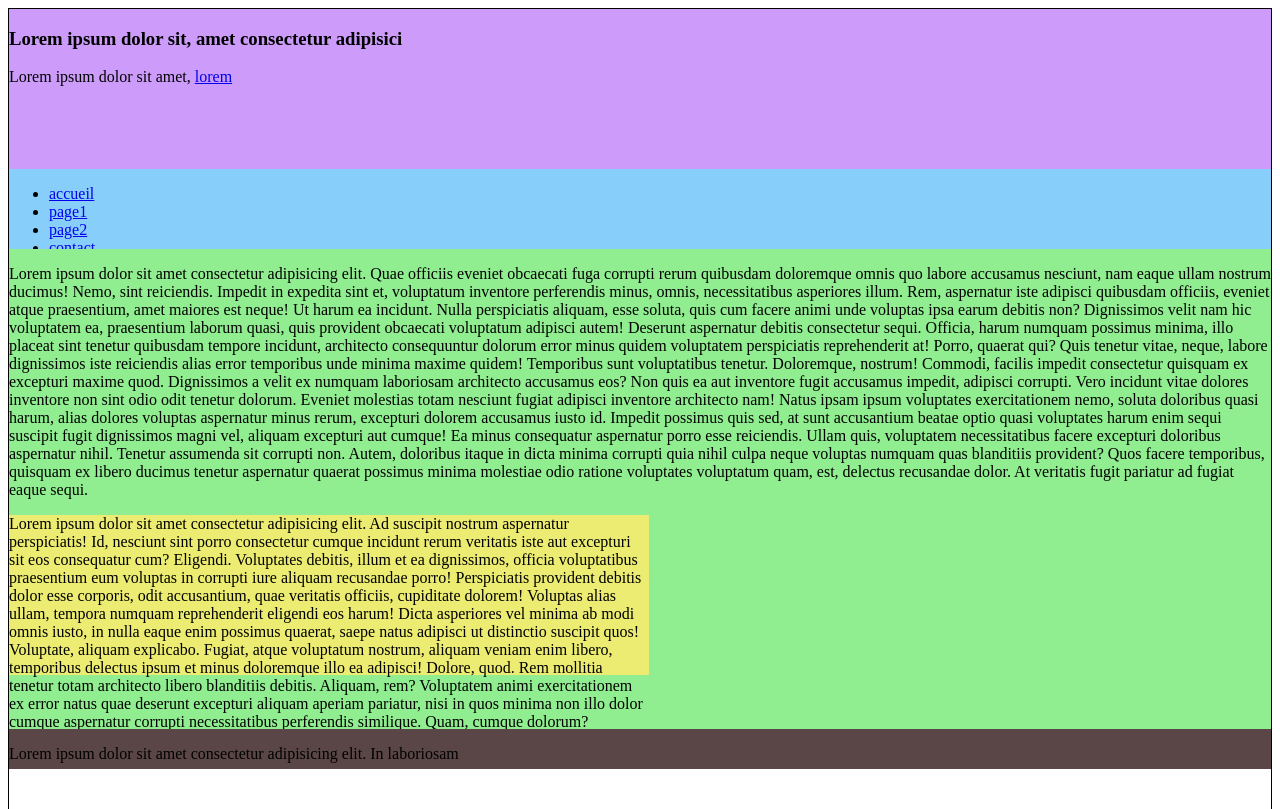
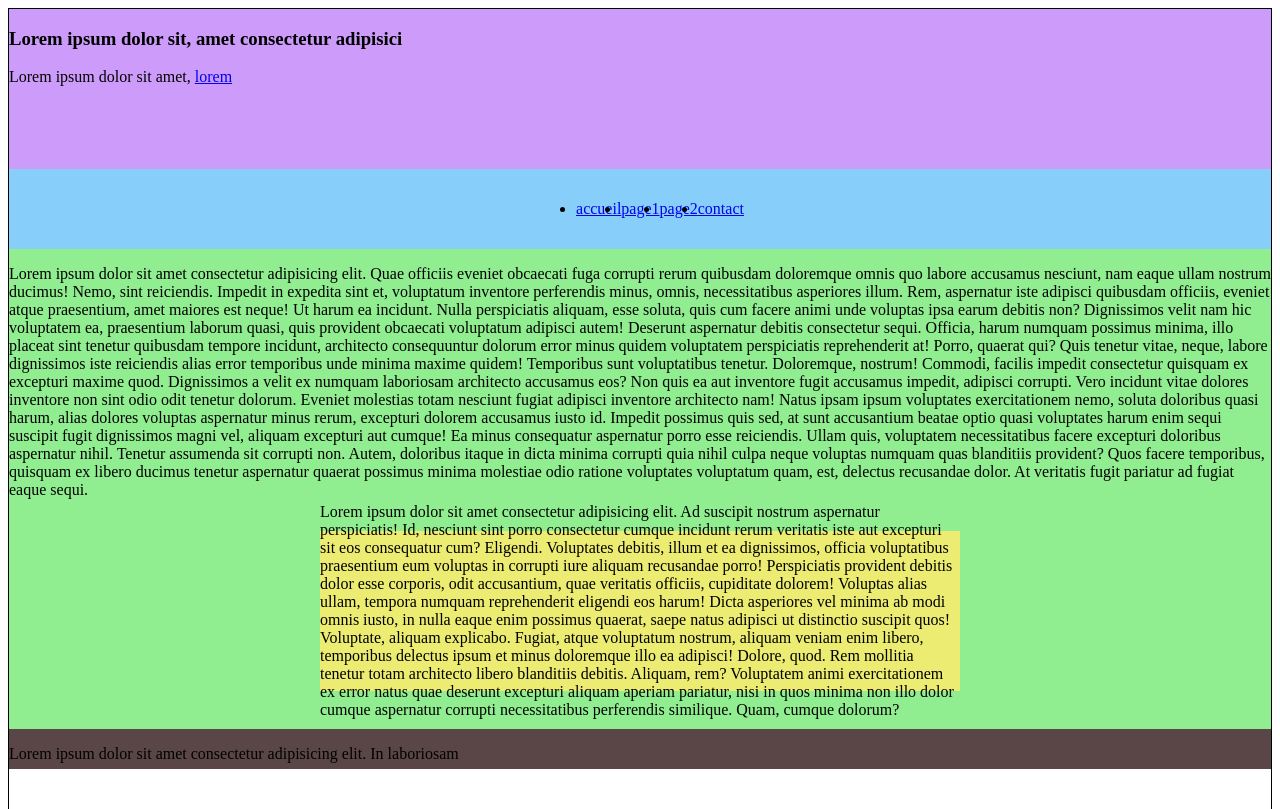
Before and after one commit to CedBG/exercice-autocorrection-flexbox, a plain HTML site: page phase2/exercice1/index.html in a window 1280 px wide. Shown: the top 809 px of the page. Drawn offline with Linux system fonts and the light colour scheme.

Commit message:
suite ohase 2 flexbox

```diff
--- a/phase2/exercice1/css/style.css
+++ b/phase2/exercice1/css/style.css
@@ -14,25 +14,46 @@
 .nav {
     background-color: lightskyblue;
     height: 10vh;
+    display: flex;
+    align-items: center;
+    justify-content: center;
 }
 
+.nav ul {
+    display: flex;
+    flex-direction: row;
+    align-items: center;
+}
+
+.nav li {
+    justify-content: space-evenly;
+}
+
+.nav a {
+    justify-content: space-evenly;
+}
 
 .main {
     background-color: lightgreen;
     height: 60vh;
 }
 
-.section {
+.main .section {
+    display: flex;
+    align-items: center;
+    justify-content: center;
+}
+
+.section p {
     background-color: rgb(236, 236, 114);
     height: 20vh;
     width: 50vw;
+    display: flex;
+    align-items: center;
+    justify-content: center;
 }
 
 .footer {
     background-color: rgb(90, 70, 70);
     height: 5vh;
 }
-
-.section {
-    justify-content: center;
-}
```
